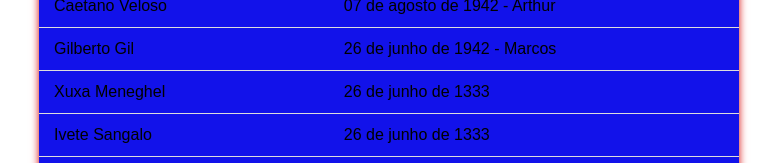
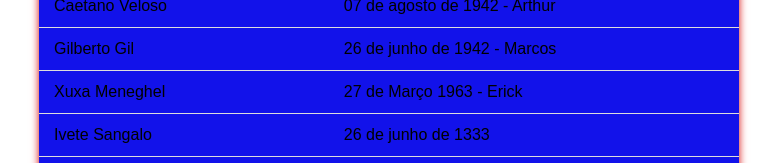
Before and after one commit to toommaz/AulaVersionamento, a plain HTML site: page Born.html in a window 1280 px wide. Shown: the part 287-450 px from the top of the page, without its empty margins (251-1028 px from the left). Drawn offline with Linux system fonts and the light colour scheme.

Commit message:
Alterado a data de nascimento da Xuxa
Alterado a data de nascimento da Xuxa

```diff
--- a/Born.html
+++ b/Born.html
@@ -52,7 +52,7 @@
             <tr><td>Roberto Carlos</td><td> 19 de abril de 1941 - Melissa</td></tr>
             <tr><td>Caetano Veloso</td><td>07 de agosto de 1942 - Arthur</td></tr>
             <tr><td>Gilberto Gil</td><td>26 de junho de 1942 - Marcos</td></tr>
-            <tr><td>Xuxa Meneghel</td><td>26 de junho de 1333</td></tr>
+            <tr><td>Xuxa Meneghel</td><td>27 de Março 1963 - Erick </td></tr>
             <tr><td>Ivete Sangalo</td><td>26 de junho de 1333</td></tr>
             <tr><td>Lázaro Ramos</td><td>01 Novembro 1978 - Ana Clara</td></tr>
             <tr><td>Fernanda Lima</td><td>25 de junho de 1977 Sthefani</td></tr>
```
